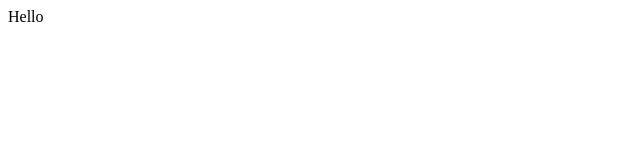
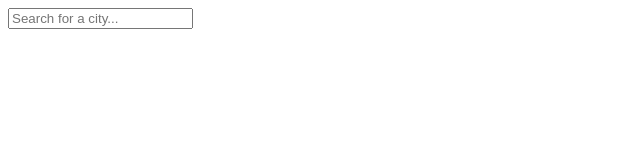
Before and after one commit to madhura-3/WeatherApp, a plain HTML site: page index.html in a window 1280 px wide. Shown: the whole page, without its empty margins (0-640 px from the left). Drawn offline with Linux system fonts and the light colour scheme.

Commit message:
Update index.html

```diff
--- a/index.html
+++ b/index.html
@@ -9,7 +9,14 @@
 </head>
 <body>
     <div class="app-wrap">
-        Hello
+    <header>
+        <input type="text" autocomplete="off" class="search-box" placeholder="Search for a city..."/>
+    </header>
+        <main>
+          <section class="location">
+
+          </section>
+        </main>
     </div>
     <script src="main.js"></script>
 </body>
```
